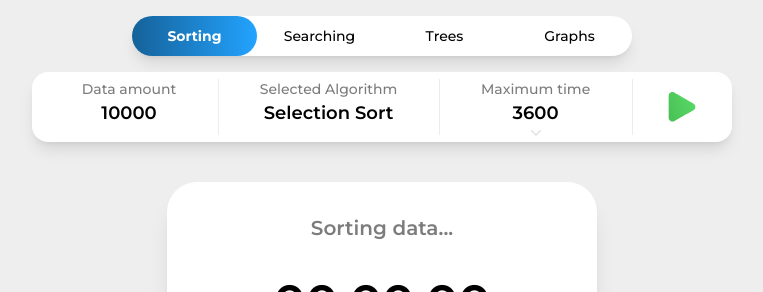
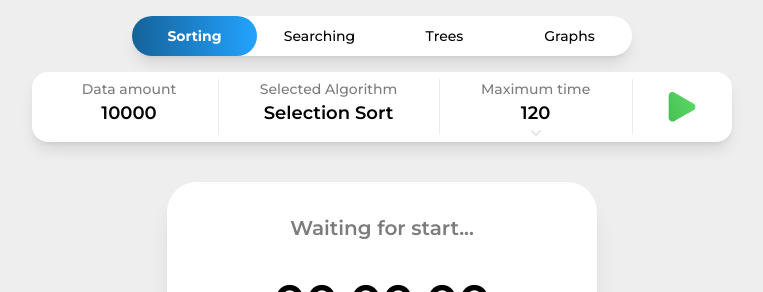
Before and after one commit to AdamTroszczynski/Algorithms_Timer, a Vue app: page /sort in a window 1280 px wide. Shown: the top 292 px of the page, without its empty margins (258-1021 px from the left). Built offline with nearby package versions, Linux system fonts and the light colour scheme.

Commit message:
working timerController widget added

```diff
--- a/src/components/cards/TimerCard.vue
+++ b/src/components/common/TheTimer.vue
@@ -6,9 +6,12 @@
       class="text-center text-lg font-semibold md:text-xl"
       :class="setClasses"
     >
-      {{ setTitle }}
+      {{ title }}
     </h3>
-    <h2 class="text-4xl font-semibold text-black md:text-5xl">
+    <h2
+      class="text-4xl font-semibold text-black md:text-5xl"
+      :class="isFailed ? 'line-through' : ''"
+    >
       {{ setTimer }}
     </h2>
     <h3 class="text-center text-base font-semibold text-grey md:text-xl">
@@ -29,9 +32,9 @@ const props = defineProps({
     type: Number,
     required: true,
   },
-  isRunning: {
-    type: Boolean,
-    default: false,
+  title: {
+    type: String,
+    required: true,
   },
   isCompleted: {
     type: Boolean,
@@ -41,16 +44,6 @@ const props = defineProps({
     type: Boolean,
     default: false,
   },
-});
-
-const setTitle = computed<String>(() => {
-  return props.isRunning
-    ? 'Sorting data...'
-    : props.isCompleted
-      ? 'Sorting Completed'
-      : props.isFailed
-        ? 'Sorting Failed!'
-        : 'Waiting for start...';
 });
 
 const setClasses = computed<String>(() => {
--- a/src/stores/mainStore.ts
+++ b/src/stores/mainStore.ts
@@ -4,8 +4,17 @@ import { algorithmNames } from '@/enums/algorithmNames';
 
 export const useMainStore = defineStore('main', () => {
   const dataVolume: Ref<number> = ref(10000);
-  const maxTime: Ref<number> = ref(3600);
+  const maxTime: Ref<number> = ref(120);
   const selectedAlgorithm: Ref<string> = ref(algorithmNames.selectedSort);
 
-  return { dataVolume, maxTime, selectedAlgorithm };
+  const isTimerRunning: Ref<boolean> = ref(false);
+  const isCompleted: Ref<boolean> = ref(false);
+
+  return {
+    dataVolume,
+    maxTime,
+    selectedAlgorithm,
+    isTimerRunning,
+    isCompleted,
+  };
 });
--- a/src/views/optionsViews/SortView.vue
+++ b/src/views/optionsViews/SortView.vue
@@ -3,14 +3,15 @@
     class="relative z-10 flex w-full flex-col items-center justify-center gap-10"
   >
     <OptionsBar />
-    <TimerCard :time="0" :iteration="0" :is-failed="false" :is-running="true" />
+    <TimerController />
   </div>
 </template>
 
 <script setup lang="ts">
 import OptionsBar from '@/widgets/OptionsBar.vue';
-import TimerCard from '@/components/cards/TimerCard.vue';
+import TimerController from '@/widgets/TimerController.vue';
 import { useMainStore } from '@/stores/mainStore';
+import { computed, ref, type Ref } from 'vue';
 
 const store = useMainStore();
 </script>
--- a/src/widgets/OptionsBar.vue
+++ b/src/widgets/OptionsBar.vue
@@ -3,12 +3,22 @@
     class="w-max-[500px] relative flex h-16 w-full items-center justify-between rounded-2xl bg-white py-3 pl-2 shadow-lg md:h-[70px] md:max-w-[700px]"
   >
     <InsertButton
-      @input-event="(e) => (store.dataVolume = e)"
+      @input-event="
+        (e) => {
+          store.dataVolume = e;
+          store.isTimerRunning = false;
+        }
+      "
       :name="'Data amount'"
       :value="store.dataVolume"
     />
     <SelectButton
-      @select-event="(e) => (store.selectedAlgorithm = e)"
+      @select-event="
+        (e) => {
+          store.selectedAlgorithm = e;
+          store.isTimerRunning = false;
+        }
+      "
       :name="'Selected Algorithm'"
       :value="store.selectedAlgorithm"
       :modal-name="'Select Algorithm!'"
@@ -19,14 +29,19 @@
       ]"
     />
     <InsertButton
-      @input-event="(e) => (store.maxTime = e)"
+      @input-event="
+        (e) => {
+          store.maxTime = e;
+          store.isTimerRunning = false;
+        }
+      "
       :name="'Maximum time'"
       :value="store.maxTime"
       :with-info="true"
       :info-message="'Insert value in seconds!'"
     />
     <IconButton
-      @click-action="start"
+      @click-action="store.isTimerRunning = true"
       :icon="'start'"
       class="flex w-[50px] justify-center sm:w-[70px] md:w-[100px]"
     />
@@ -41,10 +56,4 @@ import InsertButton from '@/components/buttons/InsertButton.vue';
 import IconButton from '@/components/buttons/IconButton.vue';
 
 const store = useMainStore();
-
-const start = (): void => {
-  console.log(store.dataVolume);
-  console.log(store.selectedAlgorithm);
-  console.log(store.maxTime);
-};
 </script>
--- /dev/null
+++ b/src/widgets/TimerController.vue
@@ -0,0 +1,62 @@
+<template>
+  <TheTimer
+    :time="timerValue"
+    :iteration="0"
+    :is-failed="isFailed"
+    :title="setTittle"
+  />
+</template>
+
+<script setup lang="ts">
+import TheTimer from '@/components/common/TheTimer.vue';
+import { useMainStore } from '@/stores/mainStore';
+import { computed, ref, watch, type Ref } from 'vue';
+
+const store = useMainStore();
+
+const timerValue: Ref<number> = ref(0);
+const isFailed: Ref<boolean> = ref(false);
+let intervalID: number;
+
+const setTittle = computed<string>(() => {
+  return isFailed.value
+    ? 'Sorting Failed!'
+    : store.isCompleted
+      ? 'Sorting Completed'
+      : store.isTimerRunning
+        ? 'Sorting data...'
+        : 'Waiting for start...';
+});
+
+const start = () => {
+  store.isTimerRunning = true;
+  store.isCompleted = false;
+  isFailed.value = false;
+  timerValue.value = 0;
+  setTimer();
+};
+
+const setTimer = () => {
+  intervalID = setInterval(() => {
+    timerValue.value++;
+    if (timerValue.value >= store.maxTime) {
+      isFailed.value = true;
+      store.isTimerRunning = false;
+      stopTimer();
+      return;
+    }
+  }, 1000);
+};
+
+const stopTimer = () => {
+  clearInterval(intervalID);
+};
+
+watch(
+  () => store.isTimerRunning,
+  () => {
+    if (store.isTimerRunning === true) start();
+    else stopTimer();
+  },
+);
+</script>
```
